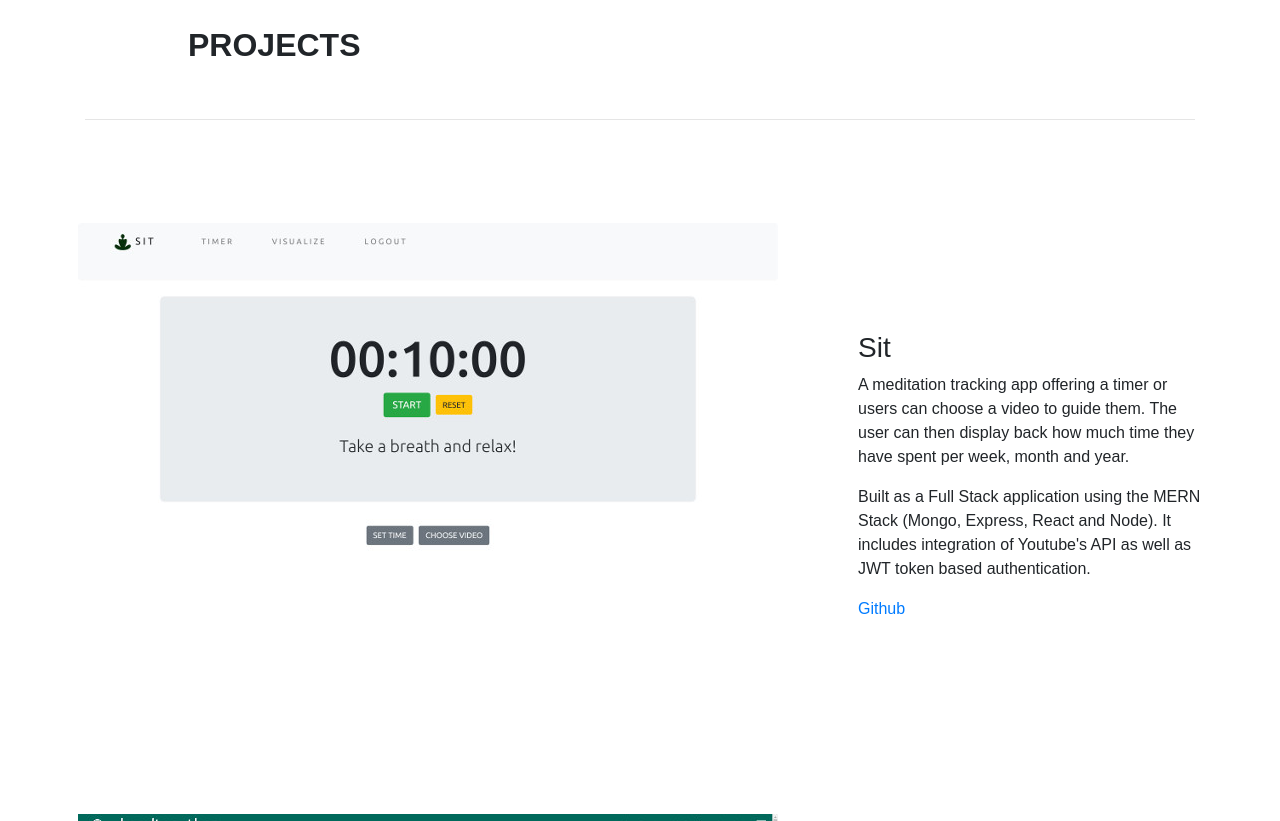
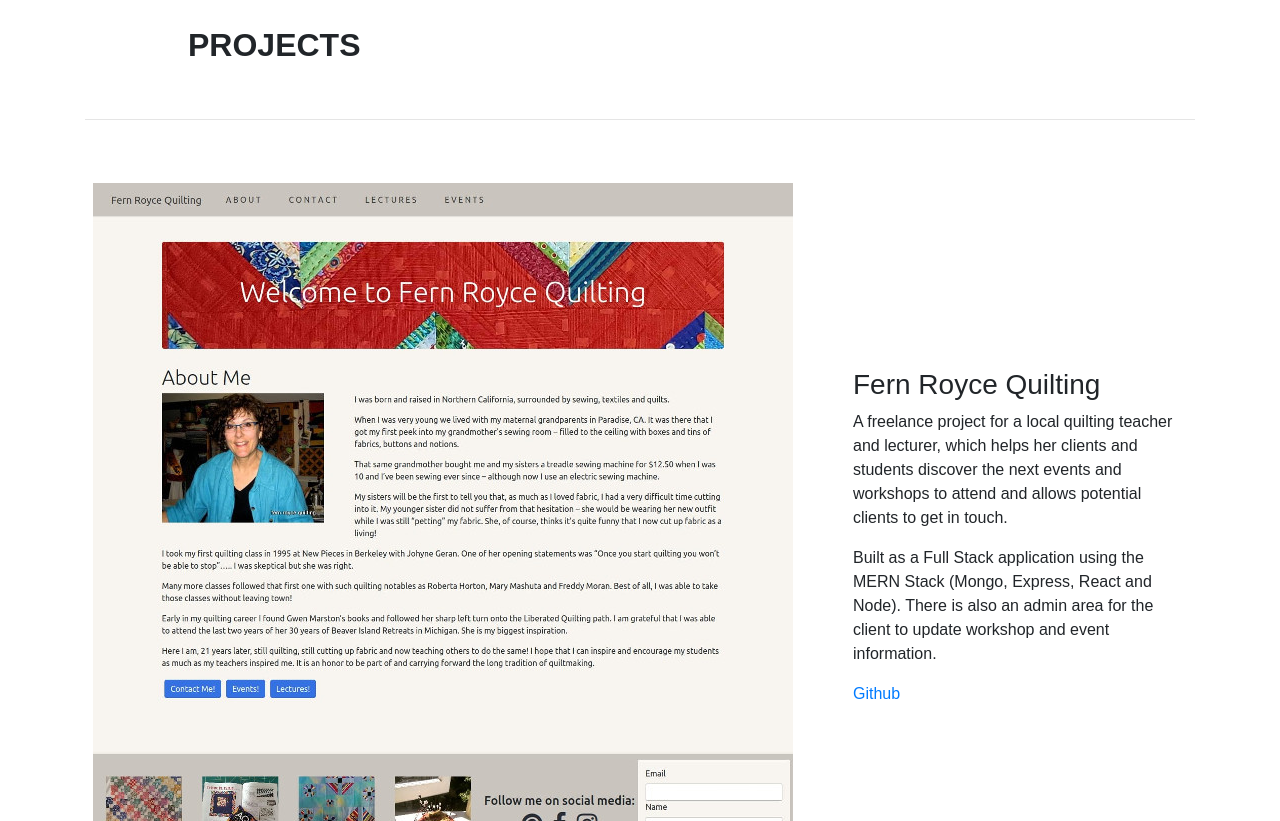
Before and after one commit to Loquen/LJ, a plain HTML site: page index.html in a window 1280 px wide. Shown: the part 1919-2740 px from the top of the page. Drawn offline with nearby package versions, Linux system fonts and the light colour scheme.

Commit message:
add FRQ site to projects

```diff
--- a/index.html
+++ b/index.html
@@ -94,10 +94,10 @@
     </div>
     <hr class="my-4">
     <div class="row row-spacing">
-      <!-- <div class="box col-sm-12 col-md-8">
+      <div class="box col-sm-12 col-md-8">
         <a href="https://fernroycequilting.com/">
           <div class="project-img">
-            <img src="./images/web/fernroycequilting.png" alt="Fern Royce Quilting">
+            <img src="./images/web/fernroycequilting.jpg" alt="Fern Royce Quilting">
           </div>
         </a>
       </div>
@@ -105,7 +105,7 @@
         <h3>Fern Royce Quilting</h3>
         <p>
           A freelance project for a local quilting teacher and lecturer, which helps her clients and students discover
-          the next events and workshops to attend and for potential clients to get in touch.
+          the next events and workshops to attend and allows potential clients to get in touch.
         </p>
         <p>
           Built as a Full Stack application using the MERN Stack (Mongo, Express, React and Node).
@@ -113,7 +113,7 @@
         </p>
         <a href="https://www.github.com/Loquen/fernroycequilting">Github</a>
       </div>
-    </div> -->
+    </div>
     <div class="row row-spacing">
       <div class="box col-sm-12 col-md-8">
         <a href="https://sit-lrj.herokuapp.com/">
```
Also changed, not shown: images/web/fernroycequilting.jpg (added), images/web/fernroycequilting.png (deleted), 1 other file.
